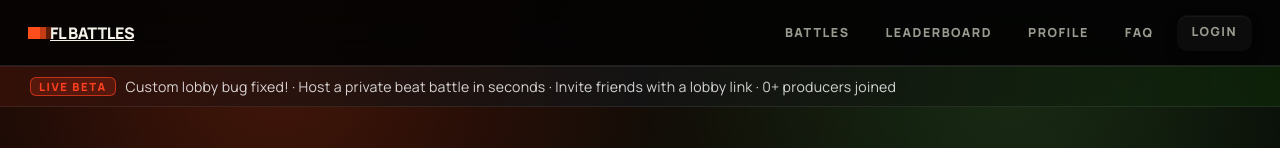
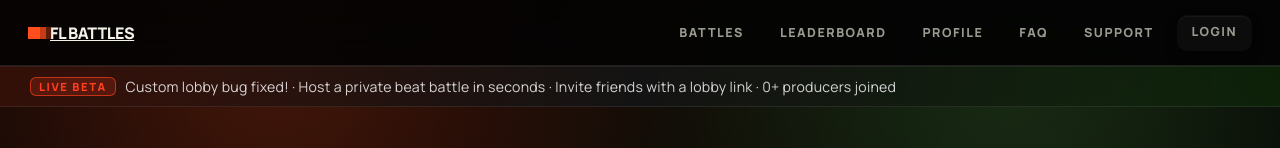
Before and after one commit to itsAvester/FLBattles, a Next.js app: page / in a window 1280 px wide. Shown: the top 148 px of the page. Built offline with nearby package versions, Linux system fonts and the light colour scheme; no server answers; the database is empty.

Commit message:
Added support to navbar

```diff
--- a/app/components/NavBar.tsx
+++ b/app/components/NavBar.tsx
@@ -74,6 +74,9 @@ export default function NavBar() {
         <Link href="/faq" onClick={closeMenu}>
           FAQ
         </Link>
+        <Link href="/report" onClick={closeMenu}>
+          Support
+        </Link>
 
         <div className="nav-account-block">
           {loading ? (
```
